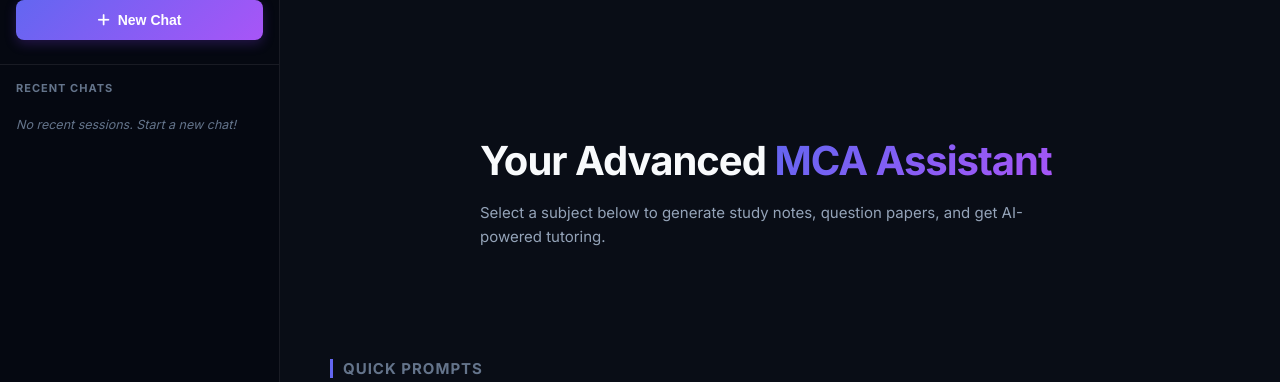
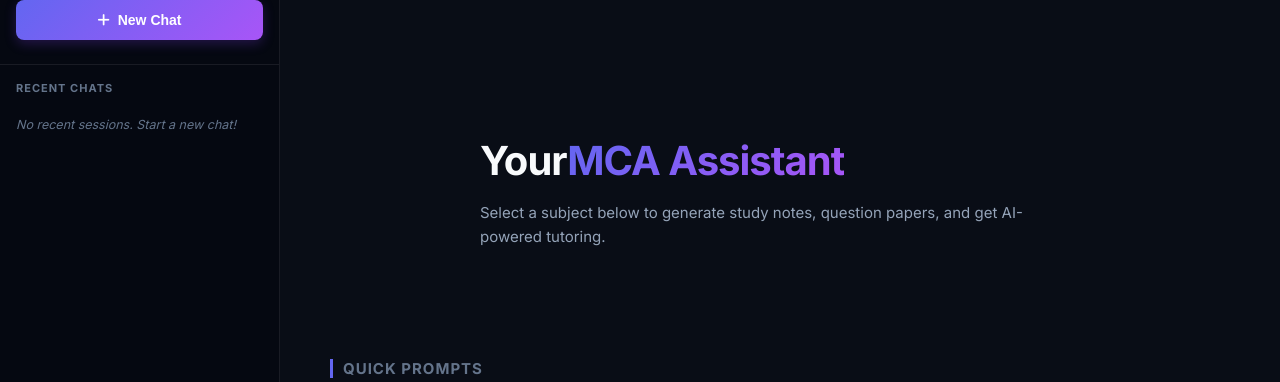
Before and after one commit to vishwa-v17/MCA-AI-ASSISTANT, a Flask app: page / in a window 1280 px wide. Shown: the part 64-446 px from the top of the page. Run offline with Flask 3, Linux system fonts and the light colour scheme; a user stored in the database is signed in; data comes from the database, SQL or seed files in the repository; data that the repository does not hold is empty; some libraries are stand-ins or nearby versions.

Commit message:
Update index.html

```diff
--- a/templates/index.html
+++ b/templates/index.html
@@ -68,7 +68,7 @@
         <div id="dashboard-view" class="content-view active" style="overflow-y: auto;">
             <div class="dashboard-section" style="padding-top: 24px;">
                 <div class="hero-section glass-panel" style="text-align: left; padding: 40px; margin-bottom: 30px;">
-                    <h1>Your Advanced <span class="gradient-text">MCA Assistant</span></h1>
+                    <h1>Your<span class="gradient-text">MCA Assistant</span></h1>
                     <p class="subtitle" style="margin-top: 10px;">Select a subject below to generate study notes, question papers, and get AI-powered tutoring.</p>
                 </div>
             </div>
```
